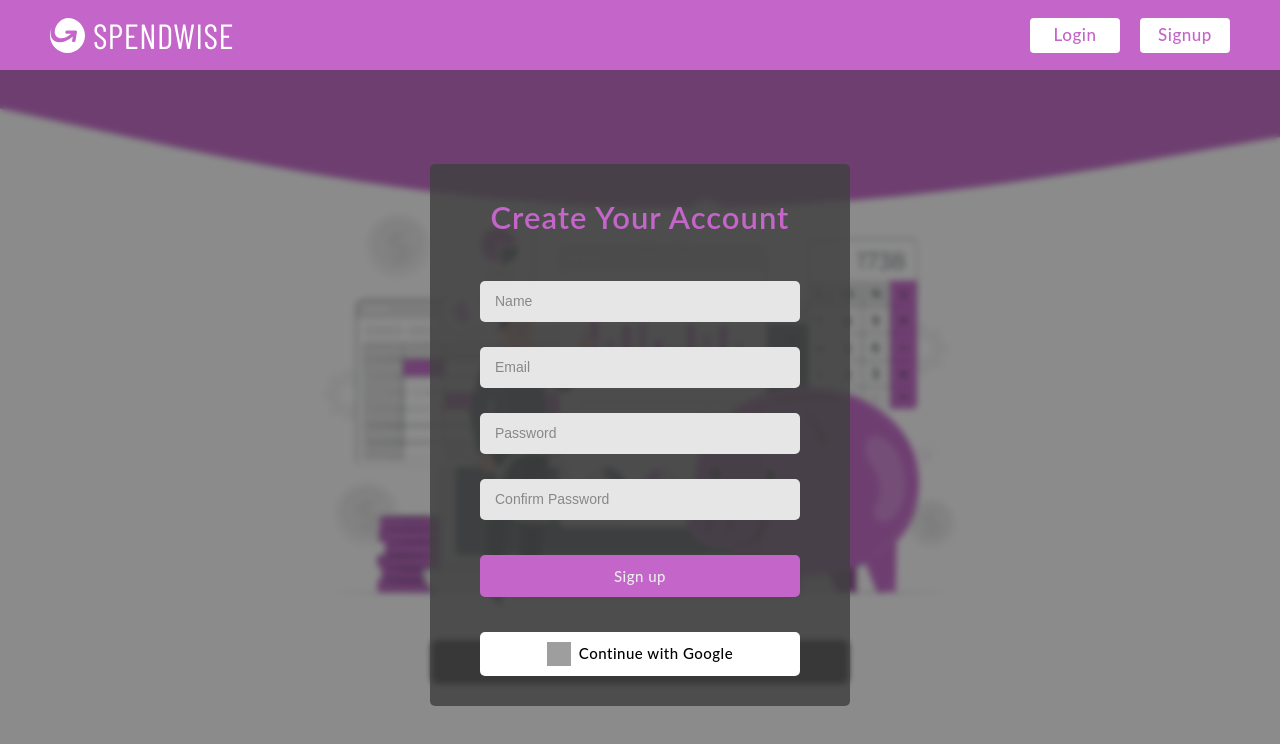
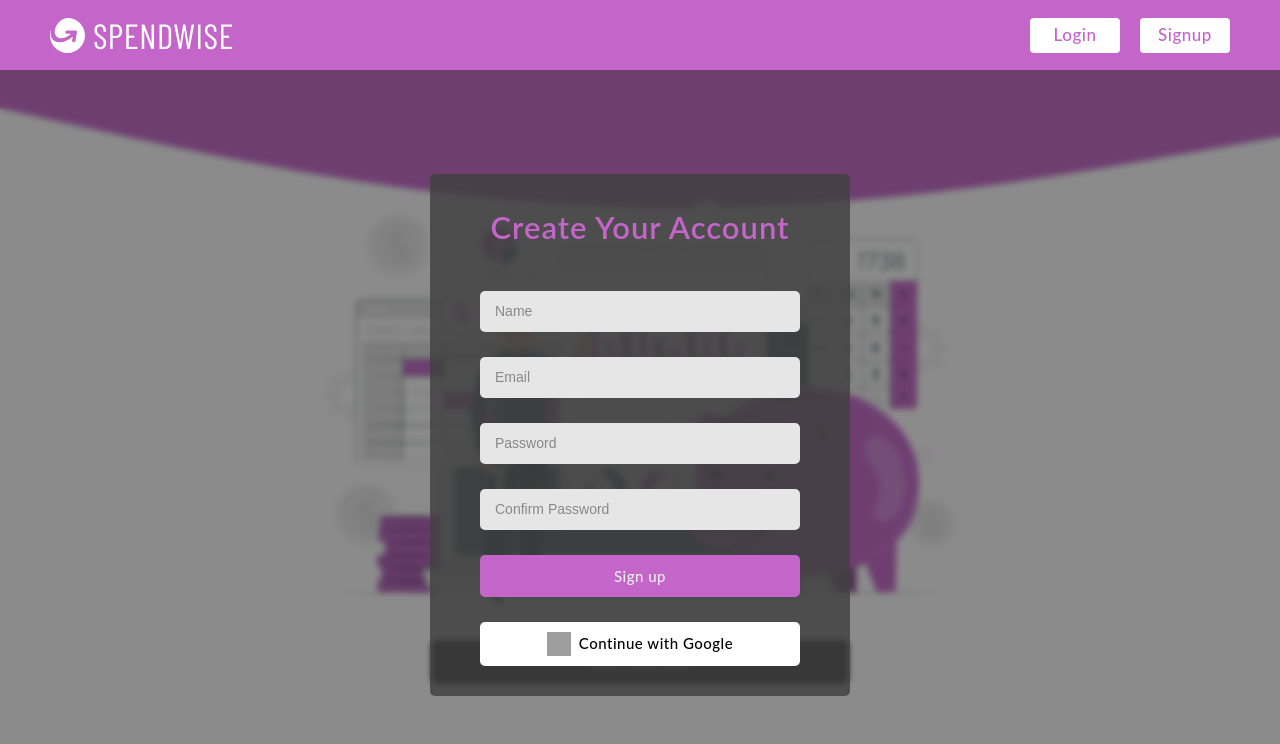
Before and after one commit to ani1609/Spendwise, a React (Create React App) app in the folder client/: page / in a window 1280 px wide. Both pictures are taken after a click on the button "Signup". Shown: the top 744 px of the page. Built offline with nearby package versions, Linux system fonts and the light colour scheme; no server answers; grey boxes are pictures that could not be loaded; a web font is replaced by a local one.

Commit message:
Transition delay changed to 1.5s & marginTop to zero

```diff
--- a/client/src/styles/Signup.css
+++ b/client/src/styles/Signup.css
@@ -63,7 +63,7 @@
 
 .signup_form_container button
 {
-    margin-top: 10px;
+    margin-top: 0px;
     color: #EDEDED;
     background-color: var(--primary);
     cursor: pointer;
@@ -77,7 +77,7 @@
     animation-name: fadeInSlideIn;
     animation-duration: 0.5s;
     animation-fill-mode: forwards;
-    animation-delay: 1300ms;
+    animation-delay: 1500ms;
     font-family: 'Lato', sans-serif;
     letter-spacing: 0.5px;
 }
```
Also changed, not shown: client/src/components/Signup.js (+4 -4 lines).
